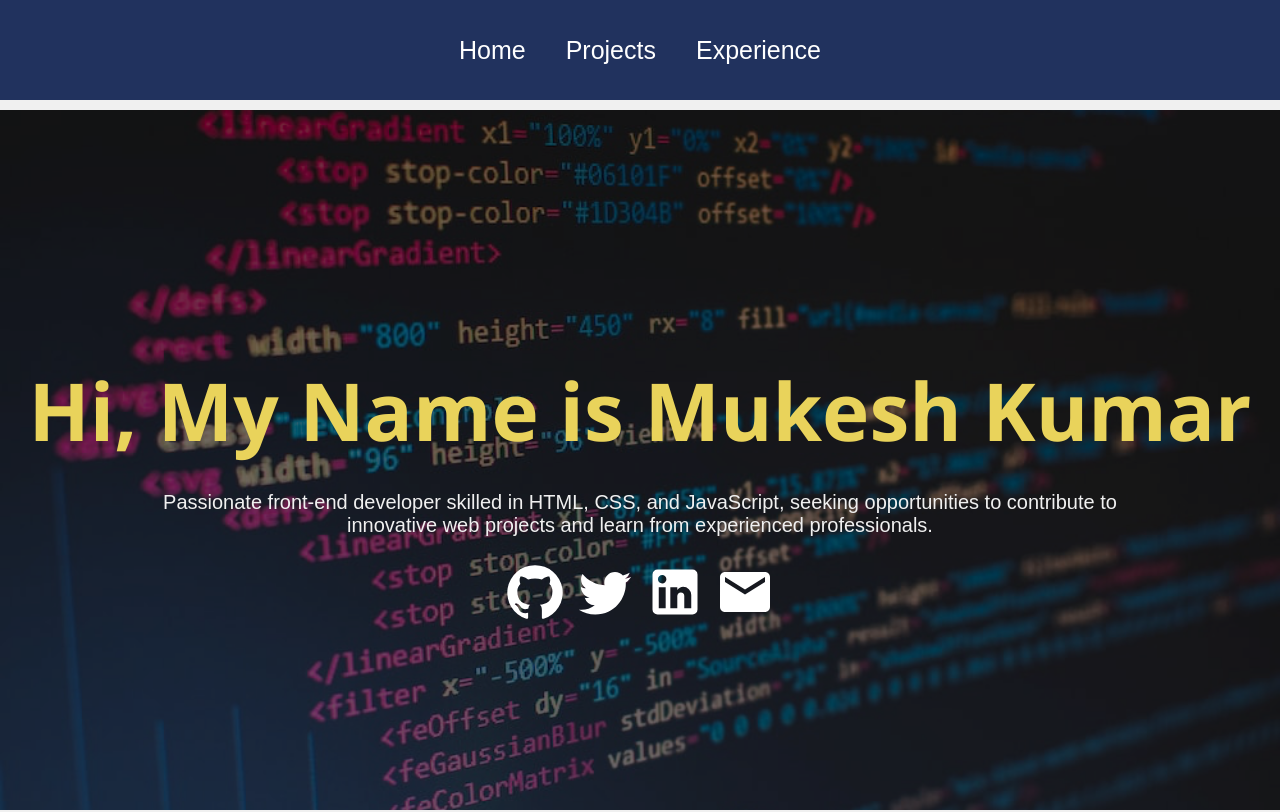
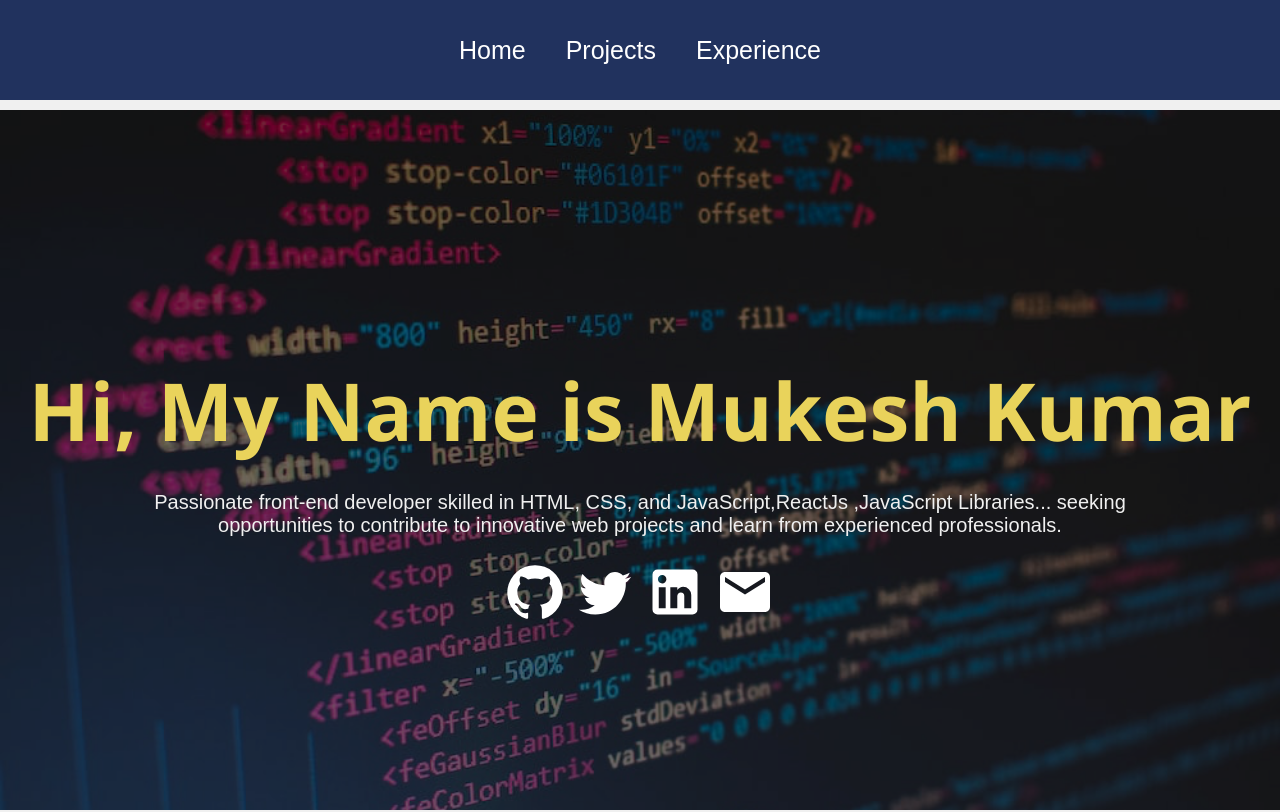
Before and after one commit to Mukesh39/PortfolioApplication, a React (Create React App) app: page / in a window 1280 px wide. Shown: the top 812 px of the page. Built offline with nearby package versions, Linux system fonts and the light colour scheme.

Commit message:
Changes In Home Page

```diff
--- a/src/pages/Home.jsx
+++ b/src/pages/Home.jsx
@@ -10,7 +10,7 @@ function Home() {
       <div className="about">
         <h2> Hi, My Name is Mukesh Kumar </h2>
         <div className="prompt">
-          <p>Passionate front-end developer skilled in HTML, CSS, and JavaScript, seeking opportunities to contribute to innovative web projects and learn from experienced professionals.</p>
+          <p>Passionate front-end developer skilled in HTML, CSS, and JavaScript,ReactJs ,JavaScript Libraries... seeking opportunities to contribute to innovative web projects and learn from experienced professionals.</p>
 
           <Link to="https://github.com/Mukesh39"><GitHub/></Link>
           <Link to="https://twitter.com/Mukesh_95_"><Twitter/></Link>
```
